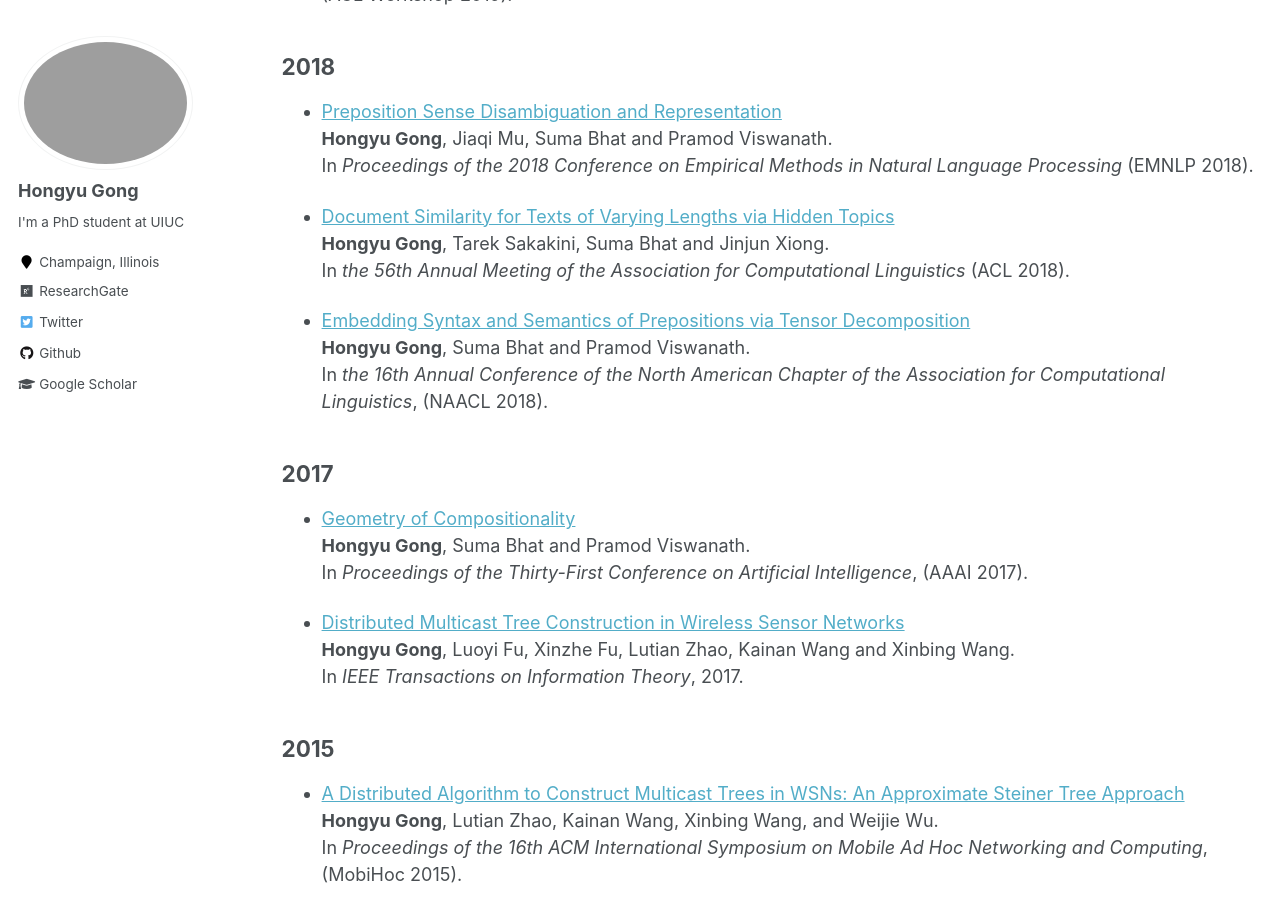
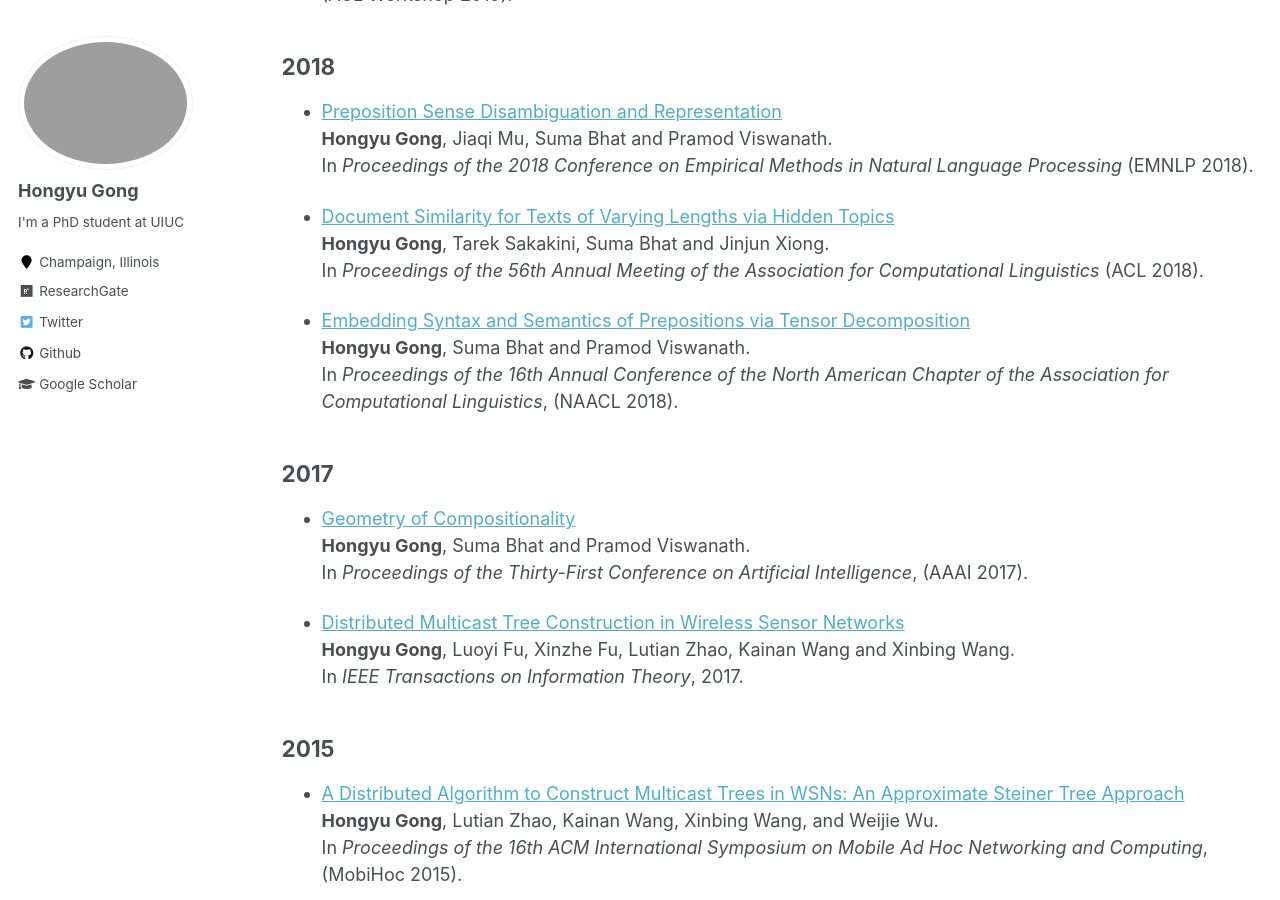
Before and after one commit to HongyuGong/HongyuGong.github.io, a Jekyll site: the page built from _pages/publications.md, in a window 1280 px wide and 900 px high, scrolled down 919 px. Built offline with Jekyll 4.4.1, drawn with Linux system fonts in a browser that asks for light colours.

Commit message:
Update publications.md

```diff
--- a/_pages/publications.md
+++ b/_pages/publications.md
@@ -47,11 +47,11 @@ In <i>Proceedings of the 2018 Conference on Empirical Methods in Natural Languag
 
 * [Document Similarity for Texts of Varying Lengths via Hidden Topics](https://arxiv.org/pdf/1903.10675.pdf) <br>
 <b>Hongyu Gong</b>, Tarek Sakakini, Suma Bhat and Jinjun Xiong. <br>
-In <i>the 56th Annual Meeting of the Association for Computational Linguistics</i> (ACL 2018).
+In <i>Proceedings of the 56th Annual Meeting of the Association for Computational Linguistics</i> (ACL 2018).
 
 * [Embedding Syntax and Semantics of Prepositions via Tensor Decomposition](https://www.aclweb.org/anthology/N18-1082.pdf) <br>
 <b>Hongyu Gong</b>, Suma Bhat and Pramod Viswanath. <br>
-In <i>the 16th Annual Conference of the North American Chapter of the Association for Computational Linguistics</i>, (NAACL 2018).
+In <i>Proceedings of the 16th Annual Conference of the North American Chapter of the Association for Computational Linguistics</i>, (NAACL 2018).
 
 ## 2017
 * [Geometry of Compositionality](https://arxiv.org/pdf/1611.09799.pdf) <br>
```
